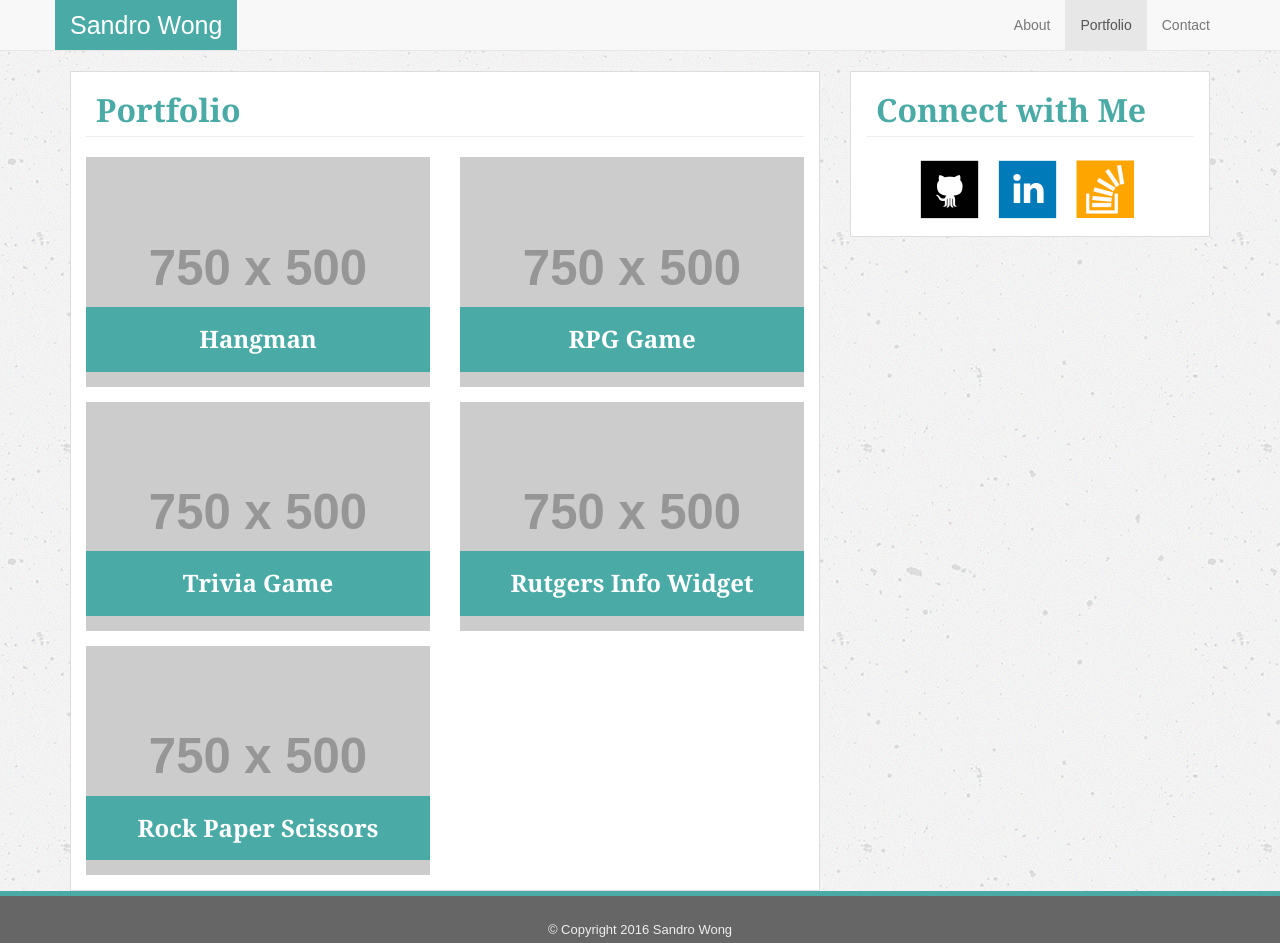
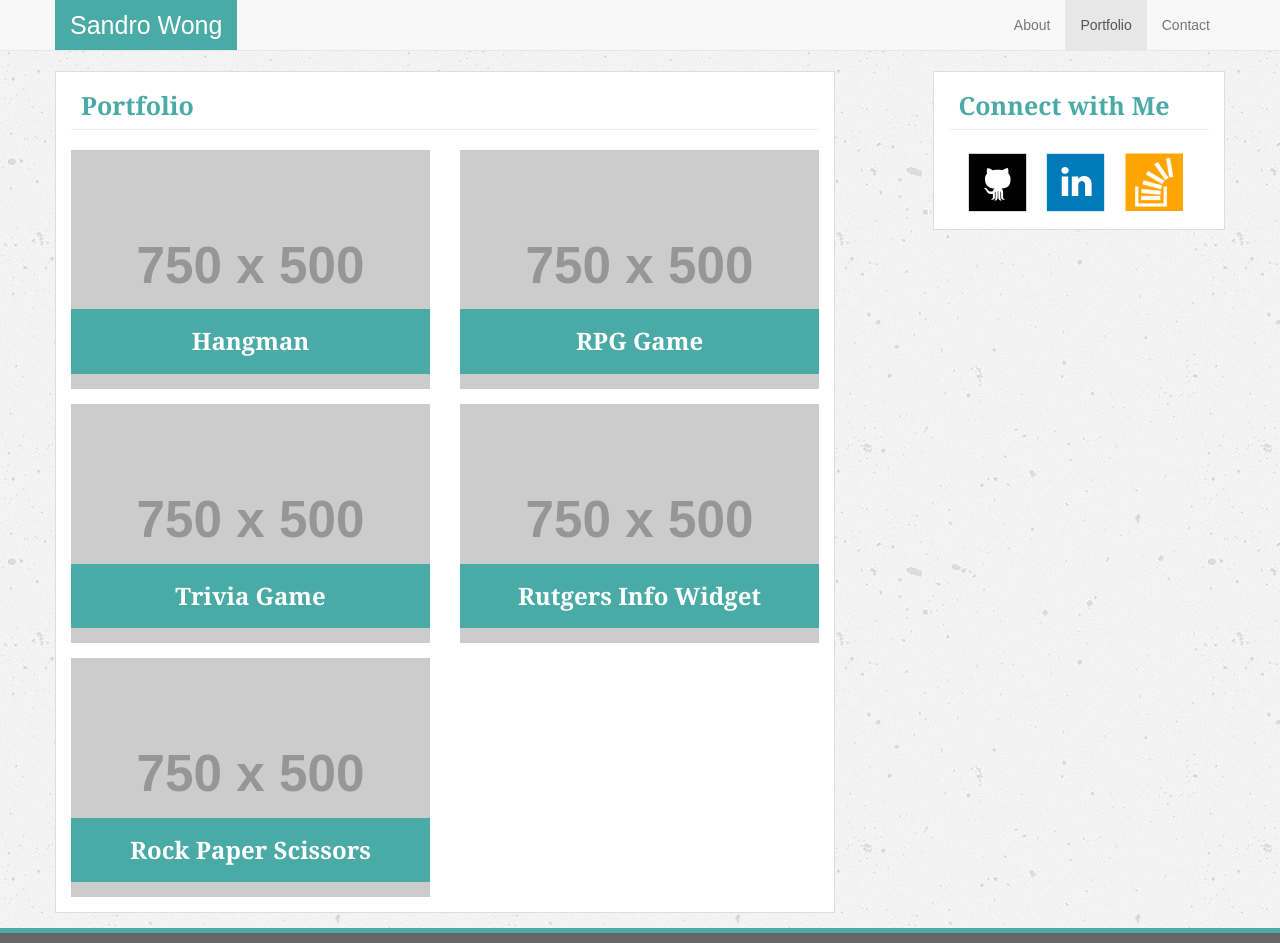
Before and after one commit to saloiofun/Bootstrap-Portfolio, a plain HTML site: page portfolio.html in a window 1280 px wide. Shown: the top 943 px of the page. Drawn offline with nearby package versions, Linux system fonts and the light colour scheme; placeholder pictures from the web are drawn by us.

Commit message:
fixed css and col

```diff
--- a/assets/css/customCss.css
+++ b/assets/css/customCss.css
@@ -20,7 +20,7 @@ h1, h2 {
 }
 
 h1 {
-	font-size: 32px;
+	font-size: 25px;
 }
 
 h2 {
@@ -52,6 +52,7 @@ form {
 .box {
 	background-color: #ffffff;
 	border: 1px solid #dddddd;
+	margin-bottom: 15px;
 }
 
 .social img {
--- a/portfolio.html
+++ b/portfolio.html
@@ -35,8 +35,7 @@
 
 	<div class="container">
 		<div class="row">
-			<div class="col-md-8">
-				<div class="col-sm-12 box">
+			<div class="col-md-8 box">
 				<h1 class="page-header">Portfolio</h1>
 				<div class="row">
 					<div class="col-md-6">
@@ -79,9 +78,7 @@
 					</div>
 				</div>
 			</div>
-			</div>
-			<div class="col-md-4">
-				<div class="col-sm-12 box">
+			<div class="col-md-3 col-md-offset-1 box">
 				<h1 class="page-header">Connect with Me</h1>
 				<div class="row text-center">
 					<ul class="list-inline social">
@@ -89,7 +86,6 @@
 						<li><a href="https://www.linkedin.com/in/sandrowong/"><img class="img-responsive" src="assets/images/linkedin.png" alt="LinkedIn"></a></li>
 						<li><a href="#"><img class="img-responsive" src="assets/images/stackoverflow.png" alt="Stack Overflow"></a></li>
 					</ul>
-					</div>
 				</div>
 			</div>
 		</div>
```
Also changed, not shown: contact.html (+2 -6 lines), index.html (+2 -6 lines). Lines whose indentation alone changed are shown as unchanged.
